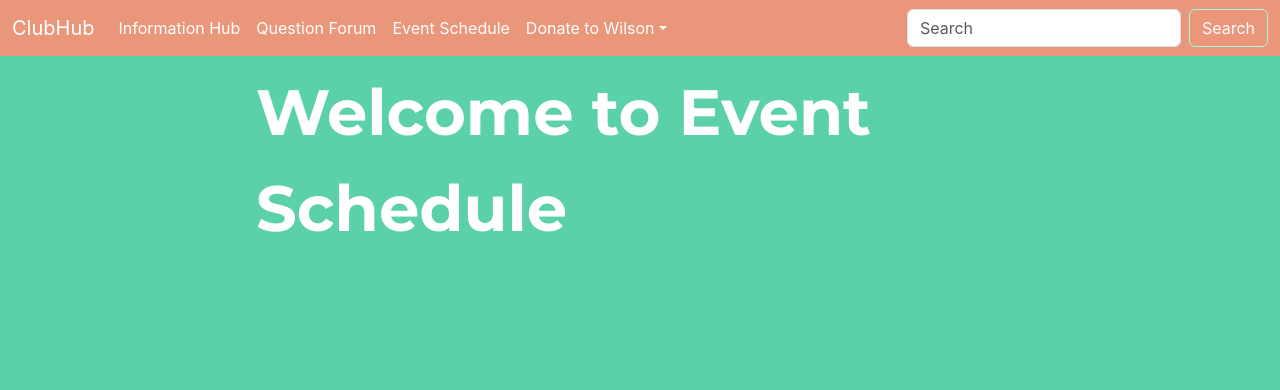
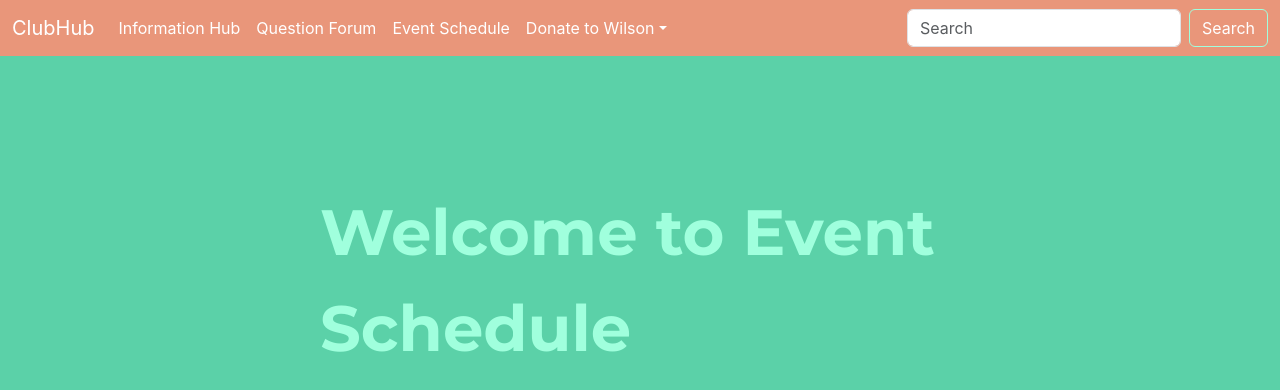
Before and after one commit to WilsonGoins/ClubHub, a React (Create React App) app in the folder React/clubhub/: page /eventschedule in a window 1280 px wide. Shown: the top 390 px of the page. Built offline with nearby package versions, Linux system fonts and the light colour scheme; no server answers; sample sign-in values are in the browser's storage.

Commit message:
implemented protected routing

```diff
--- a/React/clubhub/src/EventSchedule/EventSchedule.js
+++ b/React/clubhub/src/EventSchedule/EventSchedule.js
@@ -2,22 +2,29 @@ import React, { useState, useEffect } from "react"
 import { useNavigate } from "react-router-dom"
 import Navbar from "../Navbar/Navbar"
 import "./EventSchedule.css"
+import {onAuthStateChanged } from "firebase/auth"
+import { auth } from '../firebase';
+
+
 
 const EventSchedule = () => {
     const navigate = useNavigate();
 
     useEffect(() => {
-        if (!true) {     // TODO: check if they are NOT logged in                                IMPORTANT
-            navigate("/")
-        }
+        onAuthStateChanged(auth, user => {
+            console.log(user)
+            if (!user) {
+                navigate("/")
+            }
+        })
     }, []);
 
     return (
-        <div className="ES-bg">
+        <div>
             <Navbar />
 
-            <div className="ES-title-container">
-                <div className="ES-title-text">
+            <div className="LP-title-container">
+                <div className="LP-title-text">
                    Welcome to Event Schedule
                 </div>
             </div>
--- a/React/clubhub/src/Home/Home.js
+++ b/React/clubhub/src/Home/Home.js
@@ -3,14 +3,19 @@ import { useNavigate } from "react-router-dom"
 import Navbar from "../Navbar/Navbar"
 import "./Home.css"
 import PlazaOfTheAmericas from "./PlazaOfTheAmericas.png"
+import {onAuthStateChanged } from "firebase/auth"
+import { auth } from '../firebase';
+
 
 const Home = () => {
     const navigate = useNavigate();
 
     useEffect(() => {
-        if (!true) {     // TODO: check if they are NOT logged in                                IMPORTANT
+
+        console.log(localStorage)
+        if (localStorage.getItem('LoggedIn') === "false") {     // TODO: check if they are NOT logged in                                IMPORTANT
             navigate("/")
-        }
+            }
     }, []);
 
     return (
--- a/React/clubhub/src/LandingPage/LandingPage.js
+++ b/React/clubhub/src/LandingPage/LandingPage.js
@@ -4,6 +4,7 @@ import Navbar from "../Navbar/Navbar"
 import "./LandingPage.css"
 import PlazaOfTheAmericas from "./PlazaOfTheAmericas.png"
 
+console.log(localStorage)
 const LandingPage = () => {
     const navigate = useNavigate();
 
--- a/React/clubhub/src/LogIn/LogIn.js
+++ b/React/clubhub/src/LogIn/LogIn.js
@@ -5,6 +5,9 @@ import Navbar from "../Navbar/Navbar";
 import { signInWithEmailAndPassword } from 'firebase/auth';
 import { auth } from '../firebase';
 import { useNavigate } from "react-router-dom";
+
+localStorage.setItem('LoggedIn', false); // true or false
+
 
 const LogIn = () => {
     const [email, setEmail] = useState("");
@@ -20,6 +23,7 @@ const LogIn = () => {
                 .then(() => {
                     // Navigate to home page after successful login
                     navigate("/home");
+                    localStorage.setItem('LoggedIn', true);
                 })
                 .catch(error => {
                     // Handle login errors
--- a/React/clubhub/src/Navbar/Navbar.js
+++ b/React/clubhub/src/Navbar/Navbar.js
@@ -1,6 +1,8 @@
 import React, {useState} from "react"
 import {useNavigate} from "react-router-dom";
 import "./Navbar.css"
+import {onAuthStateChanged } from "firebase/auth"
+import { auth } from '../firebase';
 
 const Navbar = () => {
     const navigate = useNavigate();
@@ -14,16 +16,24 @@ const Navbar = () => {
     });
 
     const navigationFunction = (_page) => {
+        console.log(_page)
+        console.log(localStorage.getItem('LoggedIn'))
         if (_page === "/home") {      // different if block because this is for clicking "ClubHub" which should go back to landing page
-            if (true) {     // TODO: replace with a check if they are logged in         IMPORTANT
+                console.log(_page)
+            if (localStorage.getItem('LoggedIn') === 'true') {
                     navigate("/home");
                 } else {
                     navigate("/");
                 }
-        } else {
-            if (false) {     // TODO: replace with if they are logged in                IMPORTANT
+            }
+        else {
+            console.log('not /home')
+            console.log(_page)
+            console.log(localStorage.getItem('LoggedIn'))
+            if (localStorage.getItem('LoggedIn') == "true") {
                     navigate(_page);
             } else {
+                    console.log("hello");
                     navigate("/createaccount");
                 }
             }
--- a/React/clubhub/src/QuestionForum/QuestionForum.js
+++ b/React/clubhub/src/QuestionForum/QuestionForum.js
@@ -3,6 +3,8 @@ import { useNavigate } from "react-router-dom"
 import Navbar from "../Navbar/Navbar"
 import DandelionAPI from "../DandelionAPI"
 import "./QuestionForum.css"
+import {onAuthStateChanged } from "firebase/auth"
+import { auth } from '../firebase';
 
 const QuestionForum = () => {
     const navigate = useNavigate();
@@ -19,7 +21,8 @@ const QuestionForum = () => {
     };
 
     useEffect(() => {
-        if (!true) {     // TODO: check if they are NOT logged in                                IMPORTANT
+        console.log(localStorage)
+        if (localStorage.getItem('LoggedIn') === "false") {     // TODO: check if they are NOT logged in                                IMPORTANT
             navigate("/")
         }
     }, []);
```
Lines whose indentation alone changed are shown as unchanged.
